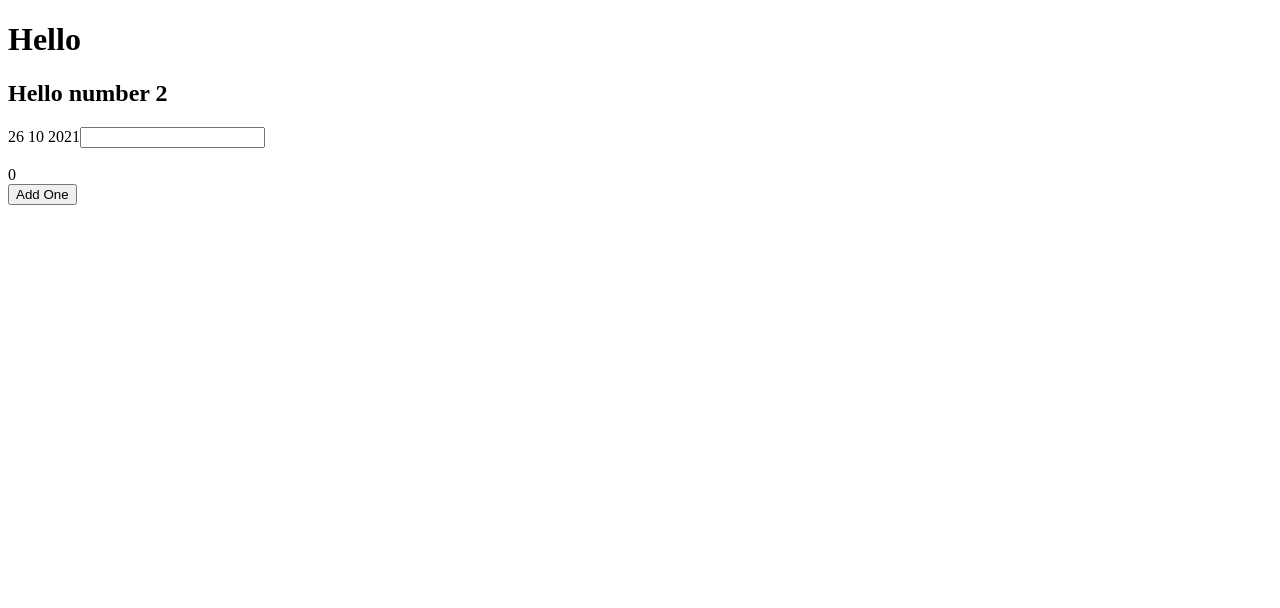
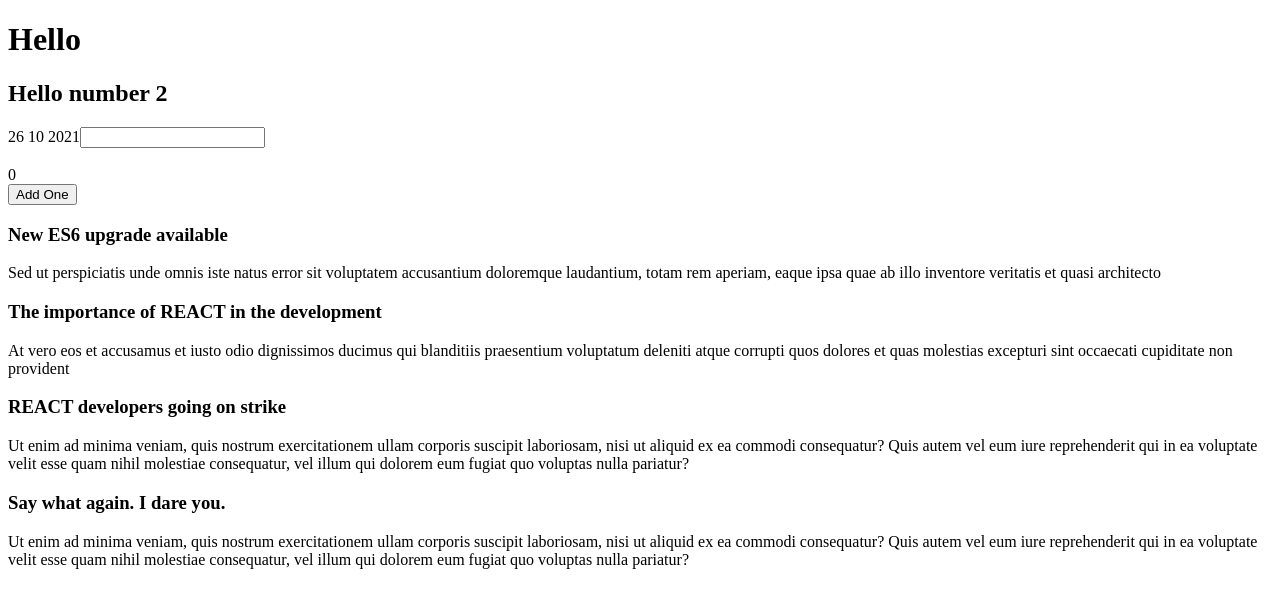
Before and after one commit to dhopz/crypto-react-flask, a React (Create React App) app in the folder frontend/: page / in a window 1280 px wide. Shown: the top 608 px of the page. Built offline with nearby package versions, Linux system fonts and the light colour scheme.

Commit message:
adding props

```diff
--- a/frontend/src/components/header.js
+++ b/frontend/src/components/header.js
@@ -28,9 +28,6 @@
         console.log(this.state)
 
         return(
-            <header
-                onClick={ () => console.log("I was clicked")}
-            >
             <div>
                 {getTheDate()}
                 <input
@@ -42,7 +39,6 @@
             <button onClick ={ () => this.addOne()}>Add One</button>
             </div>
 
-            </header>
         )
     }
 
--- /dev/null
+++ b/frontend/src/components/news_list.js
@@ -0,0 +1,22 @@
+import React from "react";
+
+const newsList = (props) => {
+
+    const news = props.news.map((item)=>(
+        <div key = {item.id}>
+            <h3>{item.title}</h3>
+            <div>
+                {item.feed}
+            </div>
+        </div>
+    ))
+
+    return(
+        <>
+            { news }
+        </>
+
+    )
+}
+
+export default newsList
--- /dev/null
+++ b/frontend/src/db.json
@@ -0,0 +1,22 @@
+[
+    {
+        "id": 1,
+        "title": "New ES6 upgrade available",
+        "feed": "Sed ut perspiciatis unde omnis iste natus error sit voluptatem accusantium doloremque laudantium, totam rem aperiam, eaque ipsa quae ab illo inventore veritatis et quasi architecto"
+    },
+    {
+        "id": 2,
+        "title": "The importance of REACT in the development",
+        "feed": "At vero eos et accusamus et iusto odio dignissimos ducimus qui blanditiis praesentium voluptatum deleniti atque corrupti quos dolores et quas molestias excepturi sint occaecati cupiditate non provident"
+    },
+    {
+        "id": 3,
+        "title": "REACT developers going on strike",
+        "feed": "Ut enim ad minima veniam, quis nostrum exercitationem ullam corporis suscipit laboriosam, nisi ut aliquid ex ea commodi consequatur? Quis autem vel eum iure reprehenderit qui in ea voluptate velit esse quam nihil molestiae consequatur, vel illum qui dolorem eum fugiat quo voluptas nulla pariatur?"
+    },
+    {
+        "id": 4,
+        "title": "Say what again. I dare you.",
+        "feed": "Ut enim ad minima veniam, quis nostrum exercitationem ullam corporis suscipit laboriosam, nisi ut aliquid ex ea commodi consequatur? Quis autem vel eum iure reprehenderit qui in ea voluptate velit esse quam nihil molestiae consequatur, vel illum qui dolorem eum fugiat quo voluptas nulla pariatur?"
+    }
+]
--- a/frontend/src/index.js
+++ b/frontend/src/index.js
@@ -1,18 +1,33 @@
-import React from 'react';
+import React, {Component} from 'react';
 import ReactDOM from 'react-dom';
+import JSON from './db.json'
 // import './index.css';
 // import App from './App';
 // import reportWebVitals from './reportWebVitals';
 
 import Header from './components/header'
+import NewsList from './components/news_list';
 
-const App = () => (
+class App extends Component {
+
+  state = {
+    news:JSON
+  }
+
+  render() {
+
+    return(
   <>
     <h1>Hello</h1>
     <h2>Hello number 2</h2>
     <Header/>
+    <NewsList
+      news={this.state.news}
+    />
   </>
-)
+  )
+  }
+}
 
 ReactDOM.render(<App />,document.getElementById('root'));
 
```
